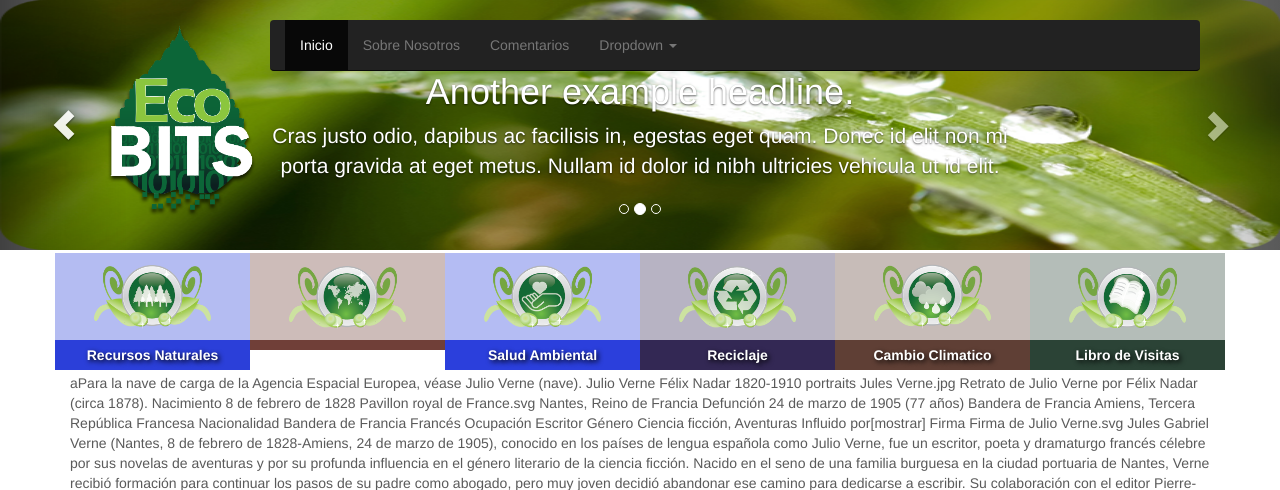
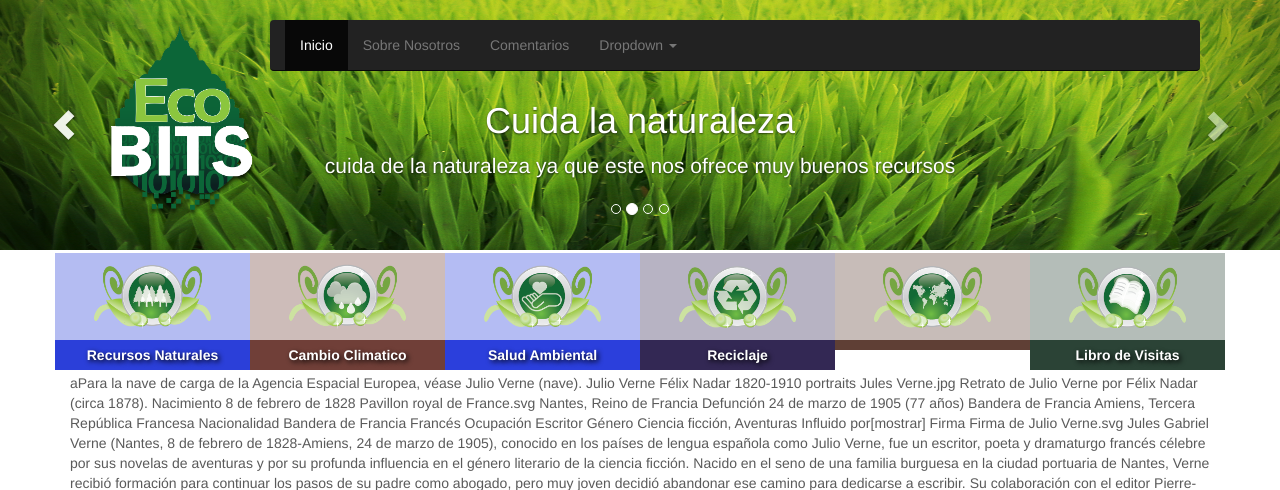
Before and after one commit to AltaConsejeriaTIC/ecobits, a PHP site: page /home.php in a window 1280 px wide. Shown: the top 490 px of the page. Run offline with PHP 8.4, Linux system fonts and the light colour scheme; the visitor is signed in with stand-in values (Sample User, id 1).

Commit message:
[dev] Modificando template

```diff
--- a/comun/template.php
+++ b/comun/template.php
@@ -6,6 +6,7 @@
         <li data-target="#myCarousel" data-slide-to="0" class=""></li>
         <li data-target="#myCarousel" data-slide-to="1" class="active"></li>
         <li data-target="#myCarousel" data-slide-to="2" class=""></li>
+        <li data-target="#myCarousel" data-slide-to="3" class=""></li>
       </ol>
       <div class="carousel-inner">
         <div class="item">
@@ -18,16 +19,16 @@
           </div>
         </div>
         <div class="item active">
-          <img src="img/banner1.png" alt="Second slide">
+          <img src="img/banner2.jpg" alt="Second slide">
           <div class="container">
             <div class="carousel-caption">
-              <h1>Another example headline.</h1>
-              <p>Cras justo odio, dapibus ac facilisis in, egestas eget quam. Donec id elit non mi porta gravida at eget metus. Nullam id dolor id nibh ultricies vehicula ut id elit.</p>
+              <h1>Cuida la naturaleza</h1>
+              <p>cuida de la naturaleza ya que este nos ofrece muy buenos recursos</p>
             </div>
           </div>
         </div>
         <div class="item">
-          <img src="img/banner2.png" alt="Third slide">
+          <img src="img/banner1.png" alt="Third slide">
           <div class="container">
             <div class="carousel-caption">
               <h1>One more for good measure.</h1>
@@ -35,6 +36,17 @@
             </div>
           </div>
         </div>
+
+        <div class="item">
+          <img src="img/banner4.jpg" alt="Four slide">
+          <div class="container">
+            <div class="carousel-caption">
+              <h1>One more for good measure.</h1>
+              <p>Cras justo odio, dapibus ac facilisis in, egestas eget quam. Donec id elit non mi porta gravida at eget metus. Nullam id dolor id nibh ultricies vehicula ut id elit.</p>
+            </div>
+          </div>
+        </div>
+
       </div>
       <a class="left carousel-control" href="http://getbootstrap.com/examples/carousel/#myCarousel" role="button" data-slide="prev"><span class="glyphicon glyphicon-chevron-left"></span></a>
       <a class="right carousel-control" href="http://getbootstrap.com/examples/carousel/#myCarousel" role="button" data-slide="next"><span class="glyphicon glyphicon-chevron-right"></span></a>
@@ -50,8 +62,8 @@
         <div>Recursos Naturales</div>
       </div>
       <div class="col-xs-4 col-sm-2 placeholder _menu2 m2">
-       <img class="img-responsive "  src="img/cam.png">
-        <div class=""></div>
+       <img class="img-responsive "  src="img/clima.png">
+        <div class="">Cambio Climatico</div>
       </div>
       <div class="col-xs-4 col-sm-2 placeholder _menu2 m3">
          <img class="img-responsive" src="img/salud.png">
@@ -62,8 +74,8 @@
         <div class="">Reciclaje</div>
       </div>
        <div class="col-xs-4 col-sm-2 placeholder _menu2 m5">
-         <img class="img-responsive "  src="img/clima.png">
-        <div class="">Cambio Climatico</div>
+         <img class="img-responsive "  src="img/cam.png">
+        <div class=""></div>
       </div>
        <div class="col-xs-4 col-sm-2 placeholder _menu2 m6">
         <img class="img-responsive "  src="img/book.png">
```
